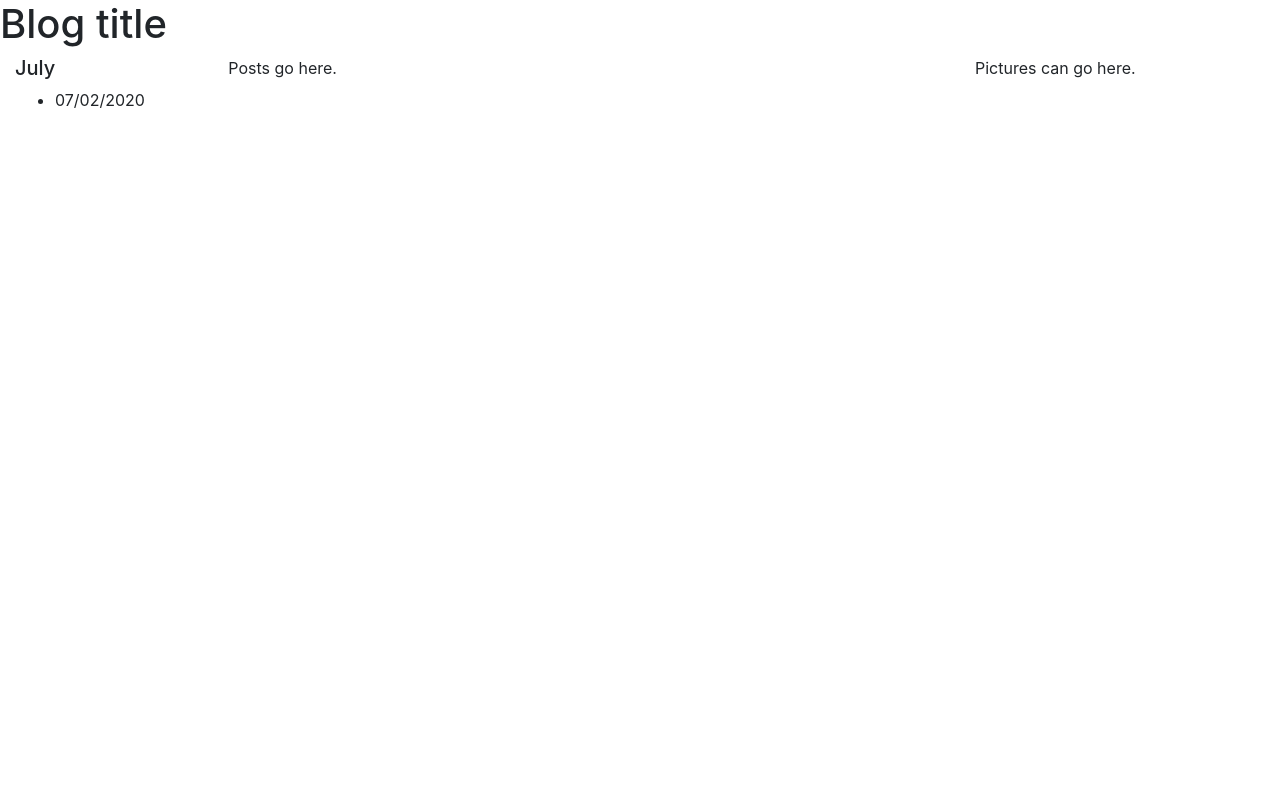
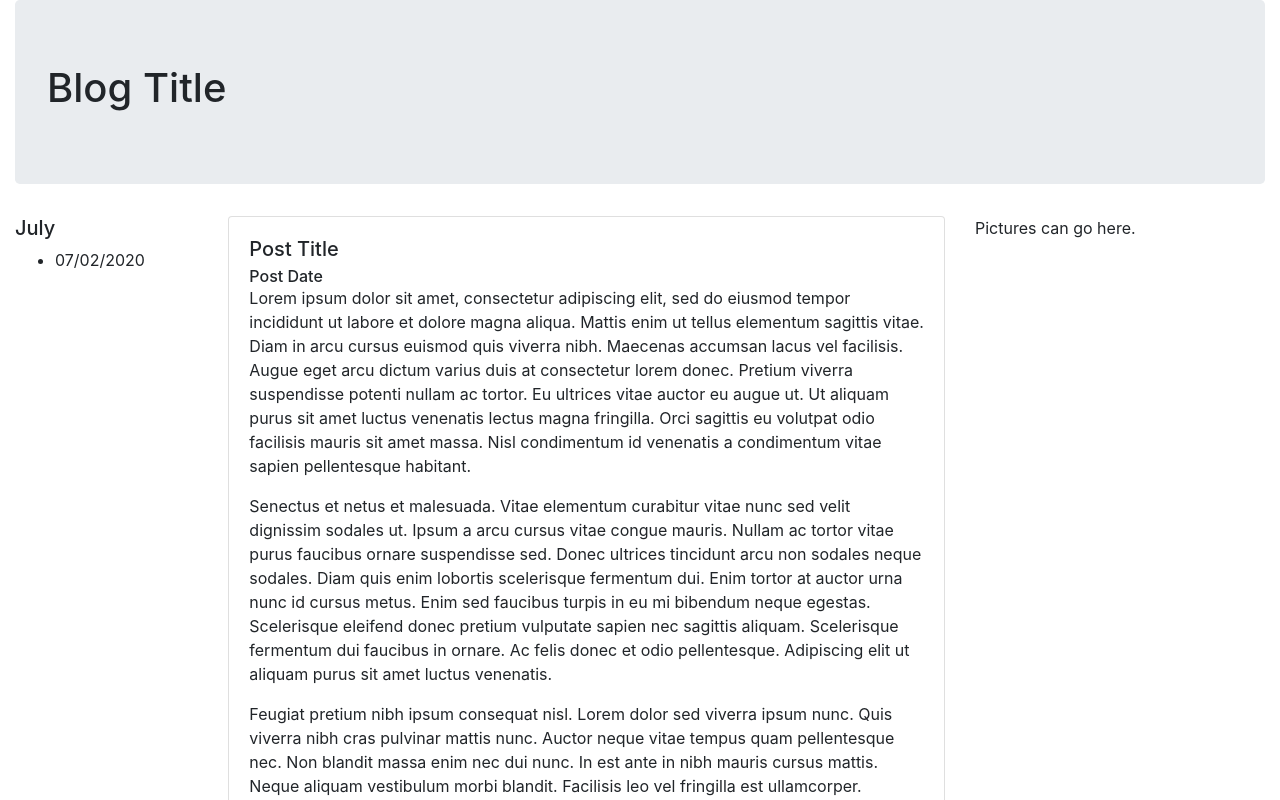
Before and after one commit to Jacobs1986/blog, a React (Create React App) app in the folder client/: page / in a window 1280 px wide. Shown: the top 800 px of the page. Built offline with nearby package versions, Linux system fonts and the light colour scheme.

Commit message:
Update App.js

```diff
--- a/client/src/App.js
+++ b/client/src/App.js
@@ -5,13 +5,15 @@ import 'bootstrap/dist/css/bootstrap.min.css'
 import Container from "react-bootstrap/Container";
 import Row from "react-bootstrap/Row";
 import Col from "react-bootstrap/Col";
+import Card from "react-bootstrap/Card";
+import Jumbotron from "react-bootstrap/Jumbotron";
 
 function App() {
     return (
         <Container fluid>
-            <Row>
-                <h1>Blog title</h1>
-            </Row>
+            <Jumbotron>
+                <h1>Blog Title</h1>
+            </Jumbotron>
             <Row>
                 <Col md={2}>
                     <h5>July</h5>
@@ -20,7 +22,21 @@ function App() {
                     </ul>
                 </Col>
                 <Col md={7}>
-                    Posts go here.
+                    <Card style={{ width: "auto" }}>
+                        <Card.Body>
+                            <Card.Title>Post Title</Card.Title>
+                            <Card.Subtitle>Post Date</Card.Subtitle>
+                            <Card.Text>
+                                Lorem ipsum dolor sit amet, consectetur adipiscing elit, sed do eiusmod tempor incididunt ut labore et dolore magna aliqua. Mattis enim ut tellus elementum sagittis vitae. Diam in arcu cursus euismod quis viverra nibh. Maecenas accumsan lacus vel facilisis. Augue eget arcu dictum varius duis at consectetur lorem donec. Pretium viverra suspendisse potenti nullam ac tortor. Eu ultrices vitae auctor eu augue ut. Ut aliquam purus sit amet luctus venenatis lectus magna fringilla. Orci sagittis eu volutpat odio facilisis mauris sit amet massa. Nisl condimentum id venenatis a condimentum vitae sapien pellentesque habitant.
+                            </Card.Text>
+                            <Card.Text>
+                                Senectus et netus et malesuada. Vitae elementum curabitur vitae nunc sed velit dignissim sodales ut. Ipsum a arcu cursus vitae congue mauris. Nullam ac tortor vitae purus faucibus ornare suspendisse sed. Donec ultrices tincidunt arcu non sodales neque sodales. Diam quis enim lobortis scelerisque fermentum dui. Enim tortor at auctor urna nunc id cursus metus. Enim sed faucibus turpis in eu mi bibendum neque egestas. Scelerisque eleifend donec pretium vulputate sapien nec sagittis aliquam. Scelerisque fermentum dui faucibus in ornare. Ac felis donec et odio pellentesque. Adipiscing elit ut aliquam purus sit amet luctus venenatis.
+                            </Card.Text>
+                            <Card.Text>
+                                Feugiat pretium nibh ipsum consequat nisl. Lorem dolor sed viverra ipsum nunc. Quis viverra nibh cras pulvinar mattis nunc. Auctor neque vitae tempus quam pellentesque nec. Non blandit massa enim nec dui nunc. In est ante in nibh mauris cursus mattis. Neque aliquam vestibulum morbi blandit. Facilisis leo vel fringilla est ullamcorper. Venenatis a condimentum vitae sapien pellentesque habitant morbi. Vitae semper quis lectus nulla at volutpat diam. Dolor morbi non arcu risus quis varius quam quisque. Sed id semper risus in. Sed libero enim sed faucibus turpis in eu mi bibendum. Volutpat lacus laoreet non curabitur gravida. Sed risus pretium quam vulputate dignissim suspendisse in est ante. Vestibulum lorem sed risus ultricies tristique nulla aliquet enim. Risus at ultrices mi tempus imperdiet nulla malesuada.
+                            </Card.Text>
+                        </Card.Body>
+                    </Card>
                 </Col>
                 <Col md={3}>
                     Pictures can go here.
```
